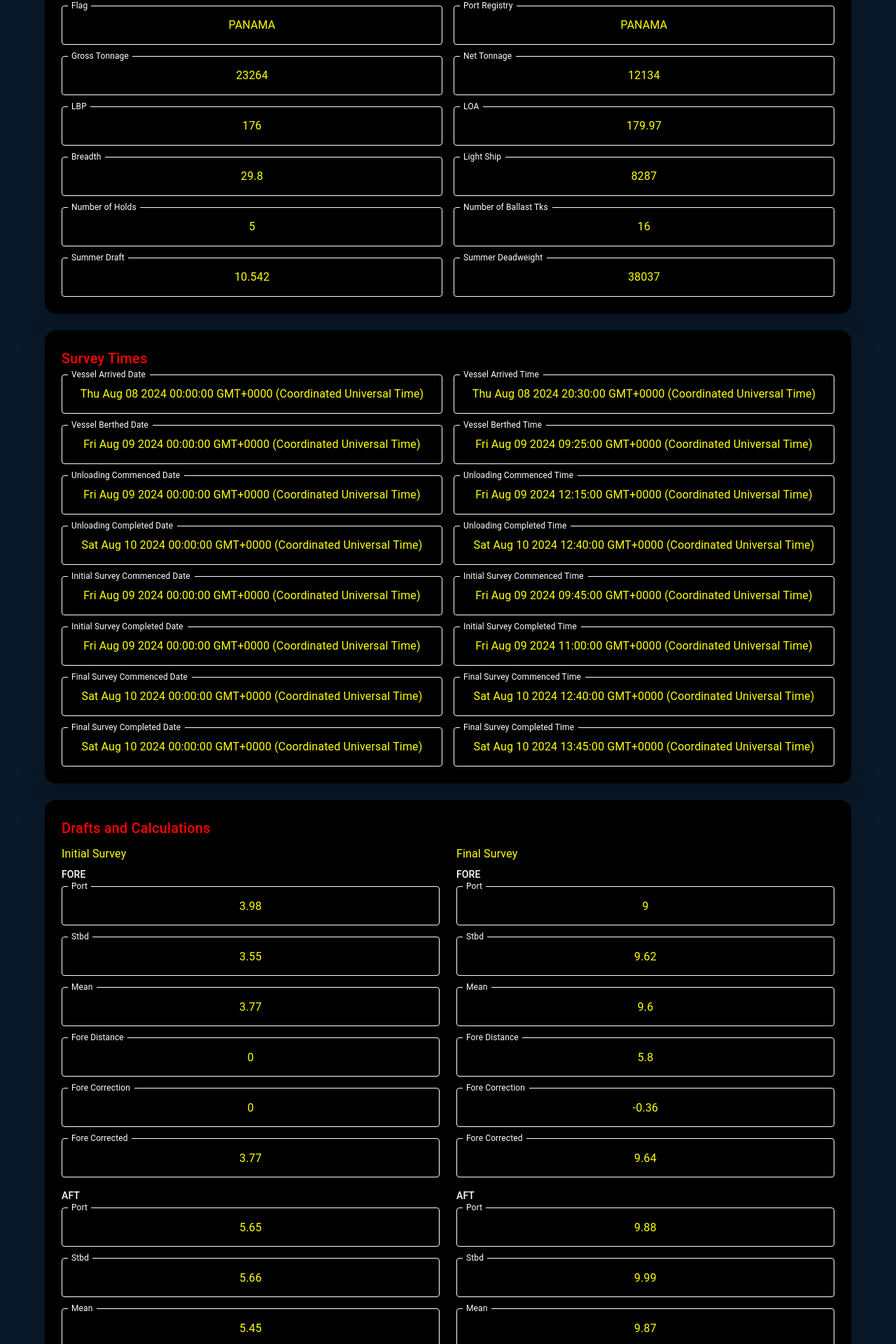
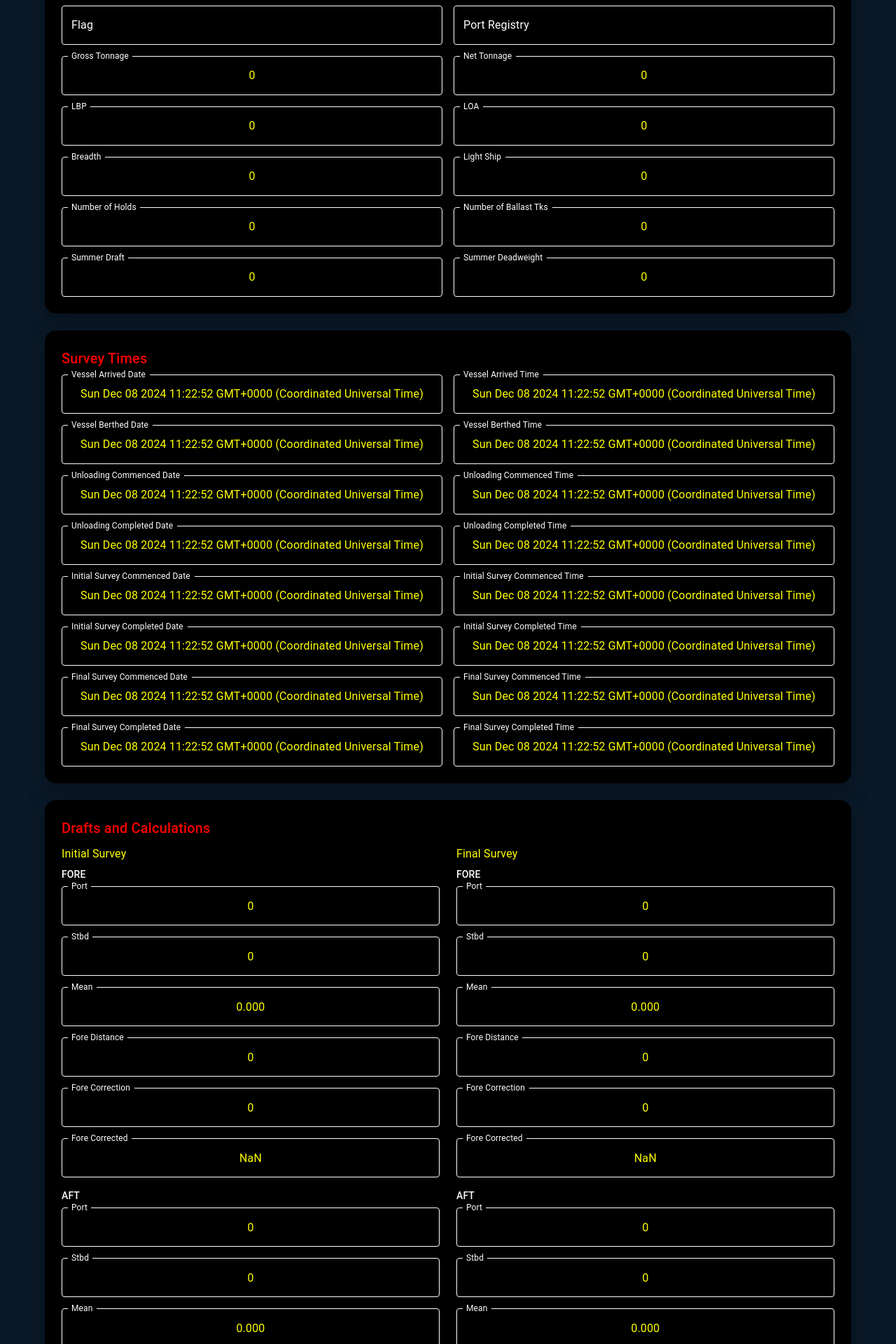
Before and after one commit to Hicham1970/newdraftsurvey, a React (Create React App) app: page /calculation in a window 1280 px wide. Shown: the part 588-2508 px from the top of the page at 70% size. Built offline with nearby package versions, Linux system fonts and the light colour scheme.

Commit message:
Continuer a automatiser les calcules de l'application

```diff
--- a/src/pages/DraftSurveyReport.tsx
+++ b/src/pages/DraftSurveyReport.tsx
@@ -9,8 +9,9 @@ import Typography from "@mui/material/Typography";
 import Button from "@mui/material/Button";
 import { useSnackbar } from "notistack";
 import draftSurveyReportService from "../services/draftSurveyReportServices";
+// import CalculateValues from '../fonctions/Fonction1';
 
-interface FormData {
+interface DraftSurveyFormData {
   // Vessel Information
   vessel: string;
   cargo: string;
@@ -78,7 +79,6 @@ interface FormData {
   aftDistanceFinal: number;
   aftCorrectionFinal: number;
   aftCorrectedFinal: number;
-
   // MID
   midPortInitial: number;
   midStbdInitial: number;
@@ -153,125 +153,247 @@ const StyledTextField = styled(TextField)({
 });
 
 const DraftSurveyReport: React.FC = () => {
-  const [formData, setFormData] = useState<FormData>({
-    // Initialize with values from the photo
-    vessel: "Marina S",
-    cargo: "PHOSPHATE IN BULK",
-    blWeight: 33_000_000,
-    blDate: new Date("2024-08-10"),
-    portLoading: "CASABLANCA",
-    portDischarging: "ANTWERP",
+  const { enqueueSnackbar } = useSnackbar(); // Utilisez useSnackbar pour obtenir enqueueSnackbar
+  const [formData, setFormData] = useState<DraftSurveyFormData>({
+    vessel: "",
+    cargo: "",
+    blWeight: 0,
+    blDate: new Date(),
+    portLoading: "",
+    portDischarging: "",
 
-    flag: "PANAMA",
-    portRegistry: "PANAMA",
-    grossTonnage: 23264.0,
-    netTonnage: 12134.0,
-    lbp: 176.0,
-    loa: 179.97,
-    breadth: 29.8,
-    lightShip: 8287.0,
-    numberOfHolds: 5,
-    numberOfBallastTks: 16,
-    summerDraft: 10.542,
-    summerDeadweight: 38037.0,
+    flag: "",
+    portRegistry: "",
+    grossTonnage: 0,
+    netTonnage: 0,
+    lbp: 0,
+    loa: 0,
+    breadth: 0,
+    lightShip: 0,
+    numberOfHolds: 0,
+    numberOfBallastTks: 0,
+    summerDraft: 0,
+    summerDeadweight: 0,
 
     // Initialize dates from the photo
-    vesselArrivedDate: new Date("2024-08-08"),
-    vesselArrivedTime: new Date("2024-08-08T20:30:00"),
-    vesselBerthedDate: new Date("2024-08-09"),
-    vesselBerthedTime: new Date("2024-08-09T09:25:00"),
-    unloadingCommencedDate: new Date("2024-08-09"),
-    unloadingCommencedTime: new Date("2024-08-09T12:15:00"),
-    unloadingCompletedDate: new Date("2024-08-10"),
-    unloadingCompletedTime: new Date("2024-08-10T12:40:00"),
-    initialSurveyCommencedDate: new Date("2024-08-09"),
-    initialSurveyCommencedTime: new Date("2024-08-09T09:45:00"),
-    initialSurveyCompletedDate: new Date("2024-08-09"),
-    initialSurveyCompletedTime: new Date("2024-08-09T11:00:00"),
-    finalSurveyCommencedDate: new Date("2024-08-10"),
-    finalSurveyCommencedTime: new Date("2024-08-10T12:40:00"),
-    finalSurveyCompletedDate: new Date("2024-08-10"),
-    finalSurveyCompletedTime: new Date("2024-08-10T13:45:00"),
+    vesselArrivedDate: new Date(),
+    vesselArrivedTime: new Date(),
+    vesselBerthedDate: new Date(),
+    vesselBerthedTime: new Date(),
+    unloadingCommencedDate: new Date(),
+    unloadingCommencedTime: new Date(),
+    unloadingCompletedDate: new Date(),
+    unloadingCompletedTime: new Date(),
+    initialSurveyCommencedDate: new Date(),
+    initialSurveyCommencedTime: new Date(),
+    initialSurveyCompletedDate: new Date(),
+    initialSurveyCompletedTime: new Date(),
+    finalSurveyCommencedDate: new Date(),
+    finalSurveyCommencedTime: new Date(),
+    finalSurveyCompletedDate: new Date(),
+    finalSurveyCompletedTime: new Date(),
 
     // Initialize other required fields with default values
-    forePortInitial: 3.98,
-    foreStbdInitial: 3.55,
-    foreMeanInitial: 3.77,
+    forePortInitial: 0,
+    foreStbdInitial: 0,
+    foreMeanInitial: 0,
     foreDistanceInitial: 0.0,
     foreCorrectionInitial: 0.0,
-    foreCorrectedInitial: 3.77,
-    forePortFinal: 9.0,
-    foreStbdFinal: 9.62,
-    foreMeanFinal: 9.6,
-    foreDistanceFinal: 5.8,
-    foreCorrectionFinal: -0.36,
-    foreCorrectedFinal: 9.64,
+    foreCorrectedInitial: 0,
+    forePortFinal: 0,
+    foreStbdFinal: 0,
+    foreMeanFinal: 0,
+    foreDistanceFinal: 0.0,
+    foreCorrectionFinal: 0.0,
+    foreCorrectedFinal: 0,
 
-    aftPortInitial: 5.65,
-    aftStbdInitial: 5.66,
-    aftMeanInitial: 5.45,
+    aftPortInitial: 0,
+    aftStbdInitial: 0,
+    aftMeanInitial: 0,
     aftDistanceInitial: 0.0,
-    aftCorrectionInitial: 5.45,
-    aftCorrectedInitial: 5.85,
-    aftPortFinal: 9.88,
-    aftStbdFinal: 9.99,
-    aftMeanFinal: 9.87,
+    aftCorrectionInitial: 0.0,
+    aftCorrectedInitial: 0,
+    aftPortFinal: 0,
+    aftStbdFinal: 0,
+    aftMeanFinal: 0,
     aftDistanceFinal: 0.0,
-    aftCorrectionFinal: 1.33,
-    aftCorrectedFinal: 9.9,
+    aftCorrectionFinal: 0,
+    aftCorrectedFinal: 0,
 
-    midPortInitial: 4.82,
-    midStbdInitial: 4.88,
-    midMeanInitial: 4.85,
+    midPortInitial: 0,
+    midStbdInitial: 0,
+    midMeanInitial: 0,
     midDistanceInitial: 0.0,
-    midCorrectionInitial: 4.85,
-    midCorrectedInitial: 4.85,
-    midPortFinal: 9.68,
-    midStbdFinal: 9.81,
-    midMeanFinal: 9.74,
+    midCorrectionInitial: 0,
+    midCorrectedInitial: 0,
+    midPortFinal: 0,
+    midStbdFinal: 0,
+    midMeanFinal: 0,
     midDistanceFinal: 0.0,
-    midCorrectionFinal: 0.0,
-    midCorrectedFinal: 9.74,
+    midCorrectionFinal: 0,
+    midCorrectedFinal: 0,
 
-    meanForeAftInitial: 4.78,
-    meanOfMeanInitial: 4.81,
-    quarterMeanInitial: 4.83,
-    keelCorrectionInitial: 2.0,
-    meanForeAftFinal: 9.73,
-    meanOfMeanFinal: 9.74,
-    quarterMeanFinal: 9.74,
-    keelCorrectionFinal: 2.0,
+    meanForeAftInitial: 0,
+    meanOfMeanInitial: 0,
+    quarterMeanInitial: 0,
+    keelCorrectionInitial: 0,
+    meanForeAftFinal: 0,
+    meanOfMeanFinal: 0,
+    quarterMeanFinal: 0,
+    keelCorrectionFinal: 0,
 
-    correspondingDisplInitial: 20093.9,
-    trimCorrectionInitial: -2.75,
-    correctedDisplacementForTrimInitial: 19818.199,
-    densityDockWaterInitial: 1.024,
-    correctedDisplacementForDensityInitial: 19798.864,
-    deductiblesLiquidsInitial: 11310.572,
-    netLightLoadedDisplacementInitial: 8488.292,
+    correspondingDisplInitial: 0,
+    trimCorrectionInitial: 0,
+    correctedDisplacementForTrimInitial: 0,
+    densityDockWaterInitial: 0,
+    correctedDisplacementForDensityInitial: 0,
+    deductiblesLiquidsInitial: 0,
+    netLightLoadedDisplacementInitial: 0,
 
-    correspondingDisplFinal: 42463.76,
-    trimCorrectionFinal: -35.2,
-    correctedDisplacementForTrimFinal: 42428.56,
-    densityDockWaterFinal: 1.024,
-    correctedDisplacementForDensityFinal: 42387.166,
-    deductiblesLiquidsFinal: 922.622,
-    netLightLoadedDisplacementFinal: 41464.544,
+    correspondingDisplFinal: 0,
+    trimCorrectionFinal: 0,
+    correctedDisplacementForTrimFinal: 0,
+    densityDockWaterFinal: 0,
+    correctedDisplacementForDensityFinal: 0,
+    deductiblesLiquidsFinal: 0,
+    netLightLoadedDisplacementFinal: 0,
 
-    totalCargoLoadedOnBoard: 32976.00,
+    totalCargoLoadedOnBoard: 0,
   });
+  const calculatedValues = calculateValues(formData);
 
-  const { enqueueSnackbar } = useSnackbar();
+  // Fonction Calculer les Valeurs:
+  function calculateValues(formData: DraftSurveyFormData) {
+
+    // Log the port and starboard initial values before calculating means
+    console.log('Fore Port Initial:', formData.forePortInitial);
+    console.log('Fore Stbd Initial:', formData.foreStbdInitial);
+    console.log('Aft Port Initial:', formData.aftPortInitial);
+    console.log('Aft Stbd Initial:', formData.aftStbdInitial);
+
+    // Calculate mean values with validation
+    const aftMeanInitial = (Number(formData.aftPortInitial) + Number(formData.aftStbdInitial)) / 2;
+    const foreMeanInitial = (Number(formData.forePortInitial) + Number(formData.foreStbdInitial)) / 2;
+    const midMeanInitial = (Number(formData.midPortInitial) + Number(formData.midStbdInitial)) / 2;
+    // Log the calculated means
+    console.log('Aft Mean Initial:', aftMeanInitial);
+    console.log('Fore Mean Initial:', foreMeanInitial);
+
+
+
+    const calculatedValues = {
+      lbmInitial: 0,
+      lbmFinal: 0,
+      foreCorrectedInitial: 0,
+      aftCorrectedInitial: 0,
+      midCorrectedInitial: 0,
+      foreCorrectedFinal: 0,
+      aftCorrectedFinal: 0,
+      midCorrectedFinal: 0,
+      // Calculate mean values first
+      aftMeanInitial: aftMeanInitial,
+      foreMeanInitial: foreMeanInitial,
+      aftMeanFinal: (Number(formData.aftPortFinal) + Number(formData.aftStbdFinal))/2,
+      foreMeanFinal: (Number(formData.forePortFinal) + Number(formData.foreStbdFinal))/2,
+      // Now calculate trims
+      trimObservedInitial: (Number(aftMeanInitial) - Number(foreMeanInitial)).toFixed(3),
+      trimObservedFinal: ((Number(formData.aftPortFinal) + Number(formData.aftStbdFinal))/2 - (Number(formData.forePortFinal) + Number(formData.foreStbdFinal))/2).toFixed(3),
+    };
+
+    const calculateLBM = (
+      foreDistance: number,
+      aftDistance: number
+    ): number => {
+      let lbm = Number(formData.lbp);
+      if (isNaN(foreDistance) || isNaN(aftDistance)) {
+        console.error('Invalid distances:', foreDistance, aftDistance);
+        return NaN;
+      }
+      if (foreDistance < 0 && aftDistance > 0) {
+        lbm -= foreDistance + aftDistance;
+      } else if (foreDistance > 0 && aftDistance < 0) {
+        lbm += foreDistance + aftDistance;
+      } else if (foreDistance > 0 && aftDistance > 0) {
+        lbm -= foreDistance + aftDistance;
+      } else if (foreDistance < 0 && aftDistance < 0) {
+        lbm += foreDistance + aftDistance;
+      }
+      return lbm;
+    };
+
+    // Add validation for formData fields used in calculations
+    if (isNaN(formData.foreDistanceInitial) || isNaN(formData.aftDistanceInitial)) {
+      console.error('Invalid initial distances:', formData.foreDistanceInitial, formData.aftDistanceInitial);
+      calculatedValues.lbmInitial = NaN;
+    } else {
+      calculatedValues.lbmInitial = calculateLBM(
+        formData.foreDistanceInitial,
+        formData.aftDistanceInitial
+      );
+    }
+
+
+    if (isNaN(formData.foreDistanceFinal) || isNaN(formData.aftDistanceFinal)) {
+      console.error('Invalid final distances:', formData.foreDistanceFinal, formData.aftDistanceFinal);
+      calculatedValues.lbmFinal = NaN;
+    } else {
+      calculatedValues.lbmFinal = calculateLBM(
+        formData.foreDistanceFinal,
+        formData.aftDistanceFinal
+      );
+    }
+
+    // Calcul des valeurs corrigées
+    // Initial
+    calculatedValues.foreCorrectedInitial =
+      foreMeanInitial +
+      (Number(calculatedValues.trimObservedInitial) * formData.foreDistanceInitial) /
+        calculatedValues.lbmInitial;
+    calculatedValues.aftCorrectedInitial =
+      aftMeanInitial +
+      (Number(calculatedValues.trimObservedInitial) * formData.aftDistanceInitial) /
+        calculatedValues.lbmInitial;
+    calculatedValues.midCorrectedInitial =
+      midMeanInitial +
+      (Number(calculatedValues.trimObservedInitial) * formData.midDistanceInitial) /
+        calculatedValues.lbmInitial;
+
+    // Final:
+
+    const foreMeanFinal =
+      (formData.forePortFinal + formData.foreStbdFinal) / 2;
+    const aftMeanFinal =
+      (formData.aftPortFinal + formData.aftStbdFinal) / 2;
+    const midMeanFinal =
+      (formData.midPortFinal + formData.midStbdFinal) / 2;
+
+
+    calculatedValues.foreCorrectedFinal =
+      foreMeanFinal +
+      (Number(calculatedValues.trimObservedFinal) * formData.foreDistanceFinal) /
+        calculatedValues.lbmFinal;
+    calculatedValues.aftCorrectedFinal =
+      aftMeanFinal +
+      (Number(calculatedValues.trimObservedFinal) * formData.aftDistanceFinal) /
+        calculatedValues.lbmFinal;
+    calculatedValues.midCorrectedFinal =
+      midMeanFinal +
+    (Number(calculatedValues.trimObservedFinal) * formData.midDistanceFinal) /
+        calculatedValues.lbmFinal;
+
+    // Retourner les valeurs calculées
+    console.log(calculatedValues);
+    return calculatedValues;
+  }
 
   const handleChange =
-    (field: keyof FormData) => (event: React.ChangeEvent<HTMLInputElement>) => {
+    (field: keyof DraftSurveyFormData) =>
+    (event: React.ChangeEvent<HTMLInputElement>) => {
       setFormData((prev) => ({
         ...prev,
         [field]: event.target.value,
       }));
     };
-  console.log(formData);
-
   const handleSubmit = async () => {
     try {
       await draftSurveyReportService.createReport(formData);
@@ -652,7 +774,6 @@ const DraftSurveyReport: React.FC = () => {
                     variant="subtitle2"
                     gutterBottom
                     sx={{ color: "#ffffff" }}
-
                   >
                     FORE
                   </Typography>
@@ -680,7 +801,11 @@ const DraftSurveyReport: React.FC = () => {
                         fullWidth
                         label="Mean"
                         id="foreMeanInitial"
-                        value={formData.foreMeanInitial}
+                        value={(
+                          ((Number(formData.forePortInitial) || 0) +
+                            (Number(formData.foreStbdInitial) || 0)) /
+                          2
+                        ).toFixed(3)}
                         onChange={handleChange("foreMeanInitial")}
                       />
                     </Grid>
@@ -707,7 +832,7 @@ const DraftSurveyReport: React.FC = () => {
                         fullWidth
                         label="Fore Corrected"
                         id="foreCorrectedInitial"
-                        value={formData.foreCorrectedInitial}
+                        value={calculatedValues.foreCorrectedInitial}
                         onChange={handleChange("foreCorrectedInitial")}
                       />
                     </Grid>
@@ -745,7 +870,11 @@ const DraftSurveyReport: React.FC = () => {
                         fullWidth
                         label="Mean"
                         id="aftMeanInitial"
-                        value={formData.aftMeanInitial}
+                        value={(
+                          ((Number(formData.aftPortInitial) || 0) +
+                            (Number(formData.aftStbdInitial) || 0)) /
+                          2
+                        ).toFixed(3)}
                         onChange={handleChange("aftMeanInitial")}
                       />
                     </Grid>
@@ -772,7 +901,7 @@ const DraftSurveyReport: React.FC = () => {
                         fullWidth
                         label="Aft Corrected"
                         id="aftCorrectedInitial"
-                        value={formData.aftCorrectedInitial}
+                        value={calculatedValues.aftCorrectedInitial}
                         onChange={handleChange("aftCorrectedInitial")}
                       />
                     </Grid>
@@ -810,7 +939,11 @@ const DraftSurveyReport: React.FC = () => {
                         fullWidth
                         label="Mean"
                         id="midMeanInitial"
-                        value={formData.midMeanInitial}
+                        value={(
+                          ((Number(formData.midPortInitial) || 0) +
+                            (Number(formData.midStbdInitial) || 0)) /
+                          2
+                        ).toFixed(3)}
                         onChange={handleChange("midMeanInitial")}
                       />
                     </Grid>
@@ -837,7 +970,7 @@ const DraftSurveyReport: React.FC = () => {
                         fullWidth
                         label="Mid Corrected"
                         id="midCorrectedInitial"
-                        value={formData.midCorrectedInitial}
+                        value={calculatedValues.midCorrectedInitial}
                         onChange={handleChange("midCorrectedInitial")}
                       />
                     </Grid>
@@ -932,7 +1065,11 @@ const DraftSurveyReport: React.FC = () => {
                         fullWidth
                         label="Mean"
                         id="foreMeanFinal"
-                        value={formData.foreMeanFinal}
+                        value={(
+                          ((Number(formData.forePortFinal) || 0) +
+                            (Number(formData.foreStbdFinal) || 0)) /
+                          2
+                        ).toFixed(3)}
                         onChange={handleChange("foreMeanFinal")}
                       />
                     </Grid>
@@ -959,7 +1096,7 @@ const DraftSurveyReport: React.FC = () => {
                         fullWidth
                         label="Fore Corrected"
                         id="foreCorrectedFinal"
-                        value={formData.foreCorrectedFinal}
+                        value={calculatedValues.foreCorrectedFinal}
                         onChange={handleChange("foreCorrectedFinal")}
                       />
                     </Grid>
@@ -997,7 +1134,11 @@ const DraftSurveyReport: React.FC = () => {
                         fullWidth
                         label="Mean"
                         id="aftMeanFinal"
-                        value={formData.aftMeanFinal}
+                        value={(
+                          ((Number(formData.aftPortFinal) || 0) +
+                            (Number(formData.aftStbdFinal) || 0)) /
+                          2
+                        ).toFixed(3)}
                         onChange={handleChange("aftMeanFinal")}
                       />
                     </Grid>
@@ -1024,7 +1165,7 @@ const DraftSurveyReport: React.FC = () => {
                         fullWidth
                         label="Aft Corrected"
                         id="aftCorrectedFinal"
-                        value={formData.aftCorrectedFinal}
+                        value={calculatedValues.aftCorrectedFinal}
                         onChange={handleChange("aftCorrectedFinal")}
                       />
                     </Grid>
@@ -1062,7 +1203,11 @@ const DraftSurveyReport: React.FC = () => {
                         fullWidth
                         label="Mean"
                         id="midMeanFinal"
-                        value={formData.midMeanFinal}
+                        value={(
+                          ((Number(formData.midPortFinal) || 0) +
+                            (Number(formData.midStbdFinal) || 0)) /
+                          2
+                        ).toFixed(3)}
                         onChange={handleChange("midMeanFinal")}
                       />
                     </Grid>
@@ -1089,7 +1234,7 @@ const DraftSurveyReport: React.FC = () => {
                         fullWidth
                         label="Mid Corrected"
                         id="midCorrectedFinal"
-                        value={formData.midCorrectedFinal}
+                        value={calculatedValues.midCorrectedFinal}
                         onChange={handleChange("midCorrectedFinal")}
                       />
                     </Grid>
@@ -1168,9 +1313,7 @@ const DraftSurveyReport: React.FC = () => {
                         label="Corresponding Displacement"
                         id="correspondingDisplInitial"
                         value={formData.correspondingDisplInitial}
-                        onChange={handleChange(
-                          "correspondingDisplInitial"
-                        )}
+                        onChange={handleChange("correspondingDisplInitial")}
                       />
                     </Grid>
                     <Grid item xs={12}>
@@ -1251,9 +1394,7 @@ const DraftSurveyReport: React.FC = () => {
                         label="Corresponding Displacement"
                         id="correspondingDisplFinal"
                         value={formData.correspondingDisplFinal}
-                        onChange={handleChange(
-                          "correspondingDisplFinal"
-                        )}
+                        onChange={handleChange("correspondingDisplFinal")}
                       />
                     </Grid>
                     <Grid item xs={12}>
@@ -1345,6 +1486,45 @@ const DraftSurveyReport: React.FC = () => {
               </Grid>
             </StyledPaper>
           </Grid>
+
+          {/* Calculation Section */}
+          <Grid item xs={12}>
+            <StyledPaper>
+              <Typography variant="h6" gutterBottom sx={{ color: "#ff0000" }}>
+                Calculation
+              </Typography>
+              <Grid container spacing={2}>
+                <Grid item xs={12} md={6}>
+                  <StyledTextField
+                    fullWidth
+                    label="Fore Distance Initial"
+                    variant="outlined"
+                    value={formData.foreDistanceInitial}
+                    onChange={(e) =>
+                      setFormData({
+                        ...formData,
+                        foreDistanceInitial: parseFloat(e.target.value),
+                      })
+                    }
+                  />
+                </Grid>
+                <Grid item xs={12} md={6}>
+                  <StyledTextField
+                    fullWidth
+                    label="Aft Distance Initial"
+                    variant="outlined"
+                    value={formData.aftDistanceInitial}
+                    onChange={(e) =>
+                      setFormData({
+                        ...formData,
+                        aftDistanceInitial: parseFloat(e.target.value),
+                      })
+                    }
+                  />
+                </Grid>
+              </Grid>
+            </StyledPaper>
+          </Grid>
         </Grid>
 
         {/* Add Submit Button at the bottom of the form */}
```
Also changed, not shown: src/fonctions/Fonction1.js (+88 -47 lines).
